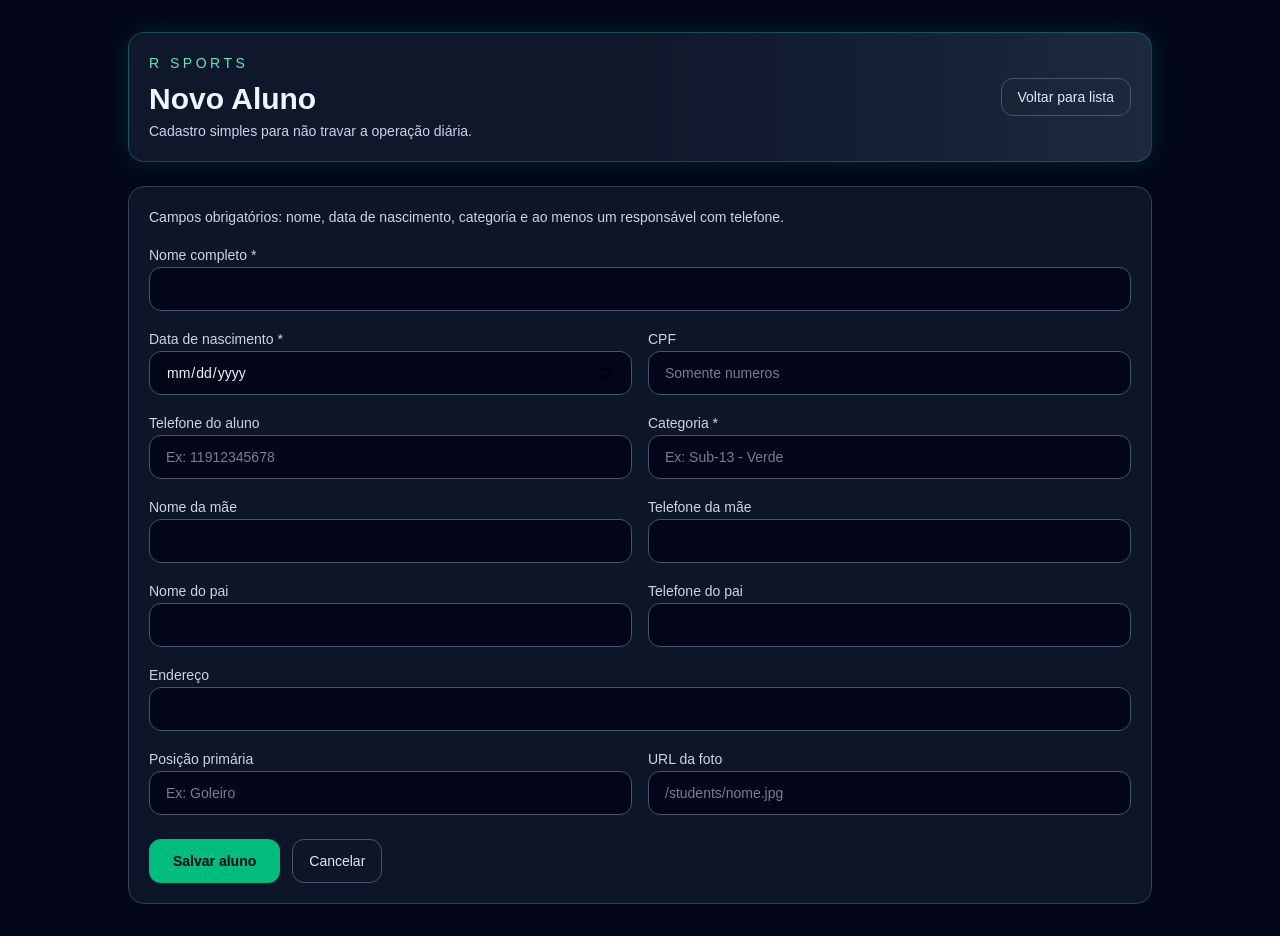
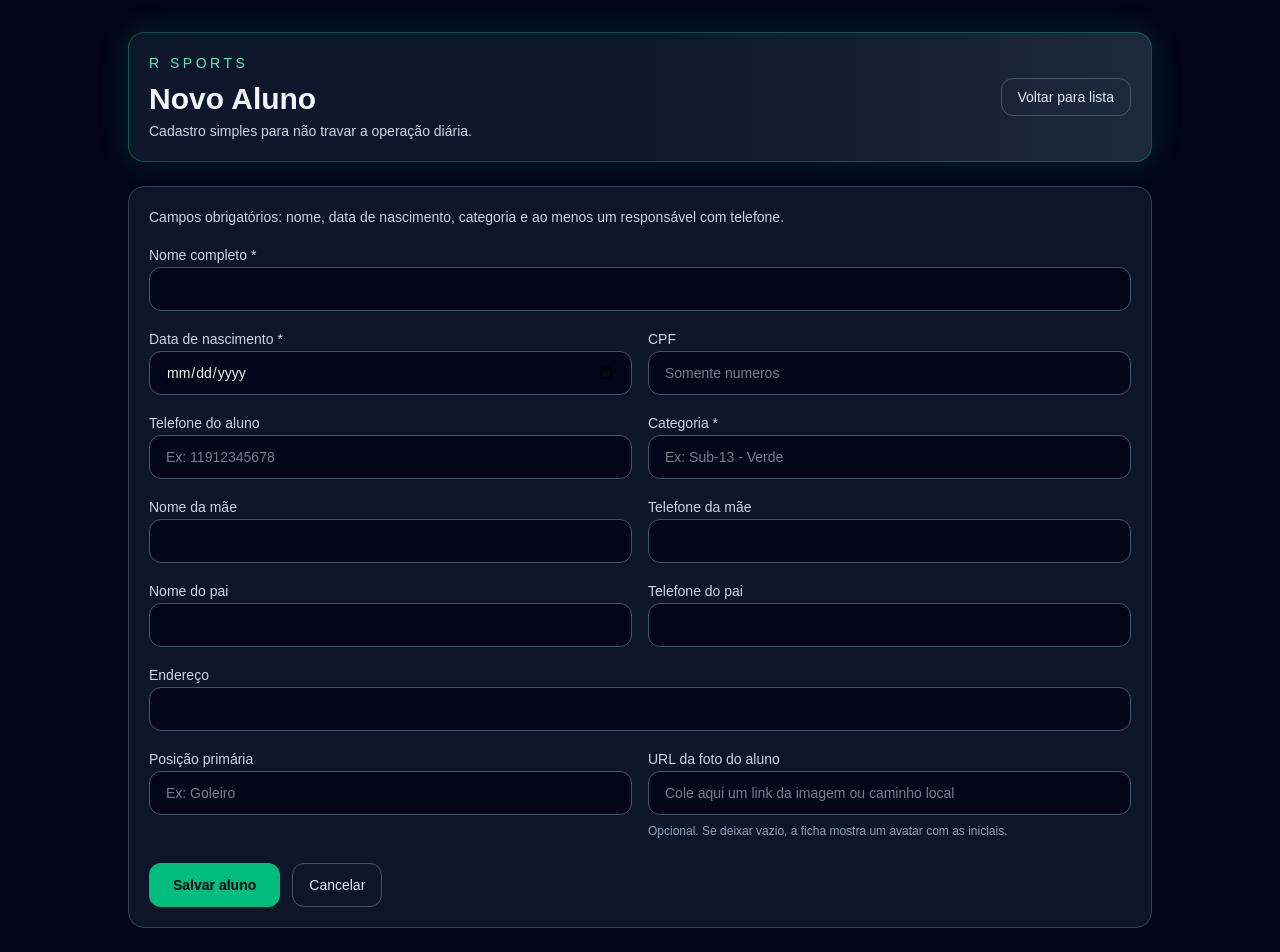
Before and after one commit to LBPedroso/lbpstartweb-gerenciador-escolinhas, a Next.js app: page /alunos/novo in a window 1280 px wide. Shown: the top 952 px of the page. Built offline with nearby package versions, Linux system fonts and the light colour scheme.

Commit message:
feat: exibir foto do aluno na ficha e clarear campo de imagem

```diff
--- a/src/app/alunos/[id]/editar/page.tsx
+++ b/src/app/alunos/[id]/editar/page.tsx
@@ -211,13 +211,15 @@ export default async function EditStudentPage({ params, searchParams }: EditStud
             </label>
 
             <label className="space-y-2">
-              <span className="text-sm text-slate-300">URL da foto</span>
+              <span className="text-sm text-slate-300">URL da foto do aluno</span>
               <input
                 name="photoUrl"
                 type="text"
                 defaultValue={draftValue(draft, "photoUrl", student.photoUrl ?? "")}
+                placeholder="Cole aqui um link da imagem ou caminho local"
                 className="h-11 w-full rounded-xl border border-slate-600 bg-slate-950 px-4 text-sm text-slate-100 outline-none transition focus:border-emerald-400"
               />
+              <p className="text-xs text-slate-400">Opcional. Se deixar vazio, a ficha mostra um avatar com as iniciais.</p>
             </label>
 
             <div className="md:col-span-2 flex flex-wrap items-center gap-3 pt-2">
--- a/src/app/alunos/[id]/page.tsx
+++ b/src/app/alunos/[id]/page.tsx
@@ -79,6 +79,19 @@ function paymentMethodLabel(method: PaymentMethod | null | undefined) {
   }
 }
 
+function studentInitials(fullName: string) {
+  const parts = fullName.trim().split(/\s+/).filter(Boolean);
+
+  if (parts.length === 0) {
+    return "RS";
+  }
+
+  const first = parts[0]?.[0] ?? "R";
+  const second = parts.length > 1 ? parts[parts.length - 1]?.[0] ?? "S" : parts[0]?.[1] ?? "S";
+
+  return `${first}${second}`.toUpperCase();
+}
+
 const MONTHS = [
   { value: 1, label: "Janeiro" },
   { value: 2, label: "Fevereiro" },
@@ -137,6 +150,7 @@ export default async function StudentProfilePage({ params, searchParams }: Stude
   }
 
   const age = calculateAge(student.birthDate);
+  const studentPhotoUrl = student.photoUrl?.trim();
 
   return (
     <main className="min-h-screen bg-slate-950 px-4 py-8 text-slate-100 sm:px-6 lg:px-10">
@@ -173,6 +187,24 @@ export default async function StudentProfilePage({ params, searchParams }: Stude
 
         <section className="grid grid-cols-1 gap-4 lg:grid-cols-3">
           <article className="rounded-2xl border border-slate-700 bg-slate-900/90 p-5 lg:col-span-1">
+            <div className="mb-4 flex items-center gap-4">
+              {studentPhotoUrl ? (
+                // eslint-disable-next-line @next/next/no-img-element
+                <img
+                  src={studentPhotoUrl}
+                  alt={`Foto de ${student.fullName}`}
+                  className="h-20 w-20 rounded-2xl border border-slate-600 object-cover"
+                />
+              ) : (
+                <div className="flex h-20 w-20 items-center justify-center rounded-2xl border border-slate-600 bg-slate-950 text-lg font-bold text-emerald-300">
+                  {studentInitials(student.fullName)}
+                </div>
+              )}
+              <div>
+                <p className="text-xs uppercase tracking-[0.2em] text-slate-400">Foto / Avatar</p>
+                <p className="text-sm text-slate-300">{studentPhotoUrl ? "Foto cadastrada" : "Sem foto cadastrada"}</p>
+              </div>
+            </div>
             <h2 className="text-xl font-semibold">{student.fullName}</h2>
             <p className="mt-1 text-sm text-slate-300">
               {age !== null ? `${age} anos` : "Idade não informada"}
--- a/src/app/alunos/novo/page.tsx
+++ b/src/app/alunos/novo/page.tsx
@@ -186,14 +186,15 @@ export default async function NewStudentPage({ searchParams }: NewStudentPagePro
             </label>
 
             <label className="space-y-2">
-              <span className="text-sm text-slate-300">URL da foto</span>
+              <span className="text-sm text-slate-300">URL da foto do aluno</span>
               <input
                 name="photoUrl"
                 type="text"
-                placeholder="/students/nome.jpg"
+                placeholder="Cole aqui um link da imagem ou caminho local"
                 defaultValue={draftValue(draft, "photoUrl")}
                 className="h-11 w-full rounded-xl border border-slate-600 bg-slate-950 px-4 text-sm text-slate-100 outline-none transition focus:border-emerald-400"
               />
+              <p className="text-xs text-slate-400">Opcional. Se deixar vazio, a ficha mostra um avatar com as iniciais.</p>
             </label>
 
             <div className="md:col-span-2 flex flex-wrap items-center gap-3 pt-2">
```
